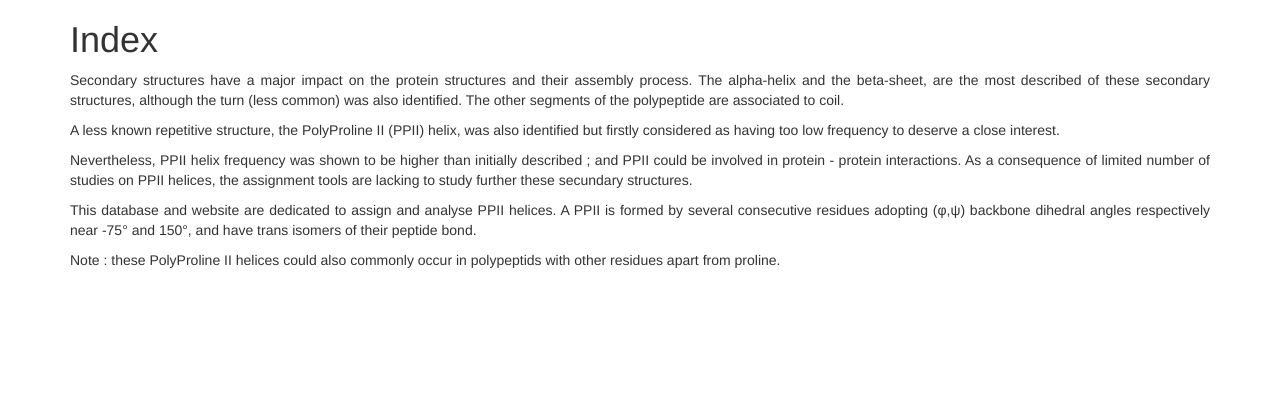
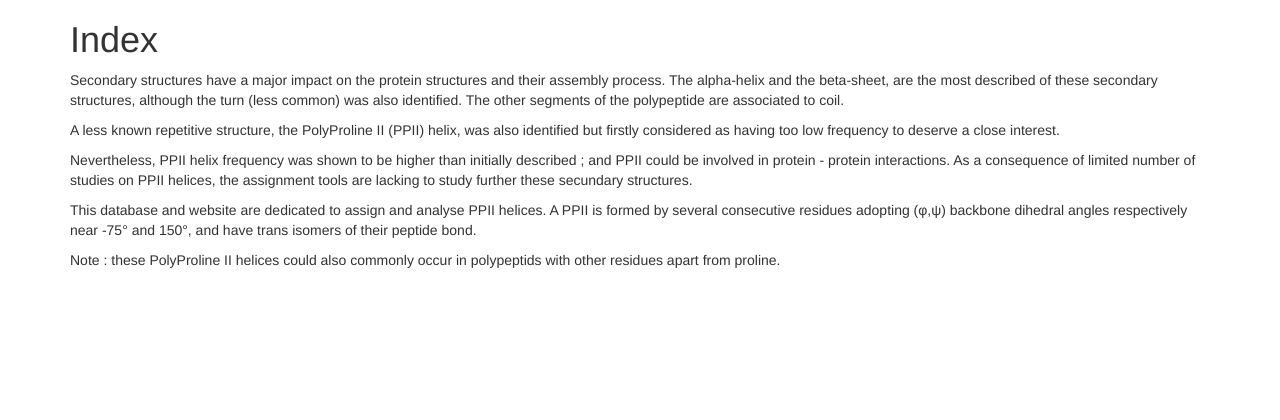
Before and after one commit to nanls/M2BI-db-project, a Flask app: page / in a window 1280 px wide. Shown: the top 420 px of the page. Run offline with Flask 2, Linux system fonts and the light colour scheme; some libraries are stand-ins or nearby versions.

Commit message:
Minor indent correction

```diff
--- a/app/templates/skeleton.html
+++ b/app/templates/skeleton.html
@@ -36,10 +36,6 @@
               height: 60px;
               background-color: #222222; /*same as navbar*/
             }
-
-            p{
-                text-align: justify;
-            }
             /******************************************************************/
 
             /******************************************************************/
@@ -67,11 +63,11 @@
         {% block header %}
             {% with messages = get_flashed_messages(with_categories=true) %}
                 {% if messages %}
-                <ul id=flashes>
-                {% for category, message in messages %}
-                  <li class="{{ category }}">{{ message }}</li>
-                {% endfor %}
-                </ul>
+                    <ul id=flashes>
+                    {% for category, message in messages %}
+                      <li class="{{ category }}">{{ message }}</li>
+                    {% endfor %}
+                    </ul>
                 {% endif %}
             {% endwith %}
         {% endblock %}
```
